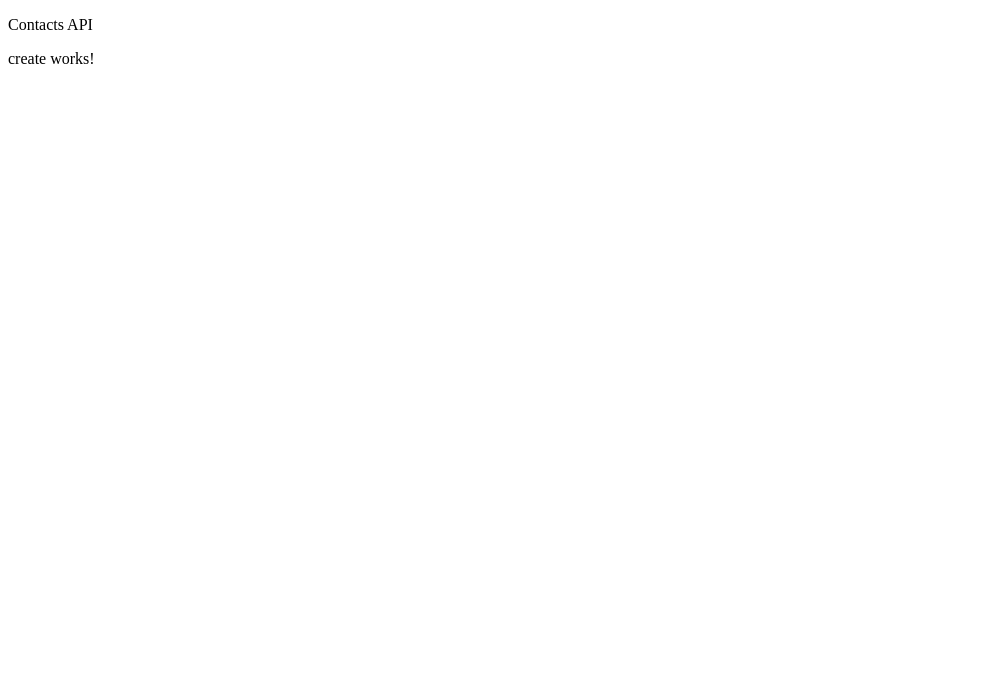
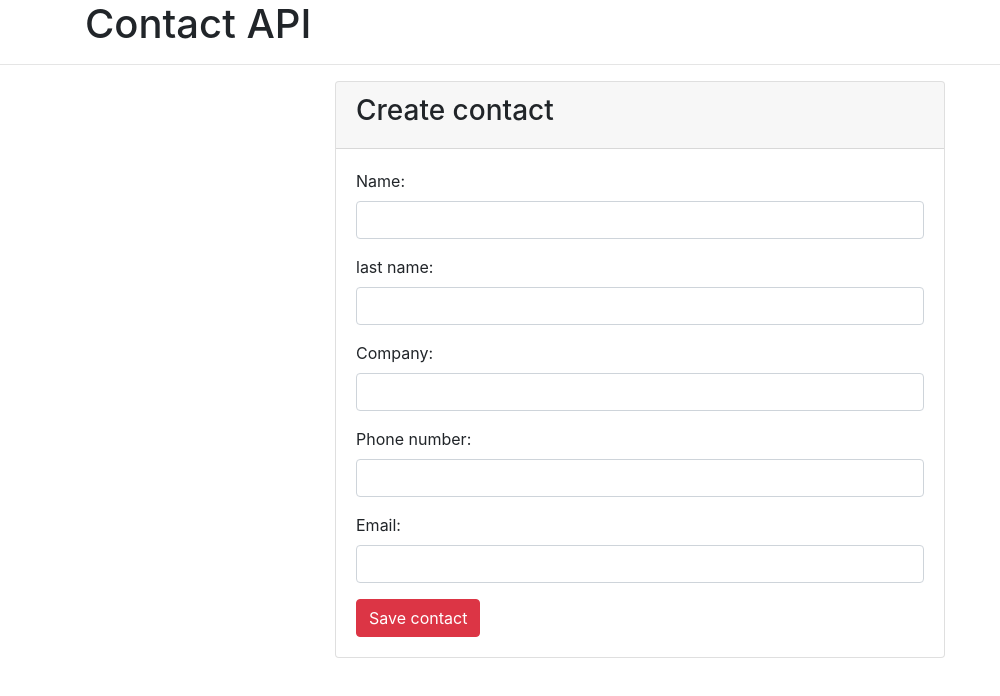
Before and after one commit to Ivan12273/contact-api-front, an Angular app: page /create in a window 1280 px wide. Shown: the top 696 px of the page, without its empty margins (0-1000 px from the left). Built offline with nearby package versions, Linux system fonts and the light colour scheme.

Commit message:
Read and create functions added

```diff
--- a/src/app/app.component.html
+++ b/src/app/app.component.html
@@ -1,2 +1,6 @@
-<p>Contacts API</p>
+<div class="container">
+    <h1>Contact API</h1>
+</div>
+<hr>
+
 <router-outlet></router-outlet>
--- a/src/app/app.module.ts
+++ b/src/app/app.module.ts
@@ -1,6 +1,7 @@
 import { BrowserModule } from '@angular/platform-browser';
 import { NgModule } from '@angular/core';
 import { HttpClientModule } from '@angular/common/http';
+import { FormsModule } from '@angular/forms';
 
 import { AppRoutingModule } from './app-routing.module';
 import { AppComponent } from './app.component';
@@ -18,7 +19,8 @@ import { ErrorComponent } from './components/error/error.component';
   imports: [
     BrowserModule,
     AppRoutingModule,
-    HttpClientModule
+    HttpClientModule,
+    FormsModule
   ],
   providers: [],
   bootstrap: [AppComponent]
--- a/src/app/components/create/create.component.html
+++ b/src/app/components/create/create.component.html
@@ -1 +1,32 @@
-<p>create works!</p>
+<div class="container col-md-6">
+    <div class="card">
+            <div class="card-header">
+                <h3>Create contact</h3>
+            </div>
+        <div class="card-body" *ngIf="user">
+            <form #userForm="ngForm" (ngSubmit)="onSubmit(userForm)">
+                <div class="form-group">
+                    <label for="name">Name:</label>
+                    <input type="text" name="name" #name="ngModel" [(ngModel)]="user.name" class="form-control" required>
+                </div>
+                <div class="form-group">
+                    <label for="lastname">last name:</label>
+                    <input type="text" name="lastname" #lastName="ngModel" [(ngModel)]="user.lastName" class="form-control" required>
+                </div>
+                <div class="form-group">
+                    <label for="company">Company:</label>
+                    <input type="text" name="company" #company="ngModel" [(ngModel)]="user.company" class="form-control">
+                </div>
+                <div class="form-group">
+                    <label for="phoneNumber">Phone number:</label>
+                    <input type="text" name="phoneNumber" #phoneNumber="ngModel" [(ngModel)]="user.phoneNumber" class="form-control">
+                </div>
+                <div class="form-group">
+                    <label for="email">Email:</label>
+                    <input type="text" name="email" #email="ngModel" [(ngModel)]="user.email" class="form-control" required>
+                </div>
+                <button type="submit" class="btn btn-danger">Save contact</button>
+            </form>
+        </div>
+    </div>
+</div>
--- a/src/app/components/create/create.component.ts
+++ b/src/app/components/create/create.component.ts
@@ -1,15 +1,47 @@
 import { Component, OnInit } from '@angular/core';
+import { User } from 'src/app/models/user.model';
+import { UserService } from 'src/app/services/user.service';
+import { Global } from 'src/app/services/global';
+import { Router } from '@angular/router';
 
 @Component({
   selector: 'app-create',
   templateUrl: './create.component.html',
-  styleUrls: ['./create.component.css']
+  styleUrls: ['./create.component.css'],
+  providers: [UserService]
 })
 export class CreateComponent implements OnInit {
+  public user: User;
+  public url: string;
 
-  constructor() { }
+  constructor(
+    private _userService: UserService,
+    private _router: Router
+  ) {
+    this.url = Global.url;
+    this.user = new User('', '', '', '', '', '');
+  }
 
   ngOnInit(): void {
   }
 
+  onSubmit(form: any) {
+    console.log(this.user);
+    this._userService.saveUser(this.user).subscribe(
+      response => {
+        if (response.user) {
+          this._router.navigate(['users']);
+          /* Para mensajes de "Usuario creado" */
+          //this.save_user = response.user;
+          //this.status = 'success';
+        } else {
+          //this.status = 'failed';
+        }
+      },
+      error => {
+        console.log(<any>error);
+      }
+    );
+  }
+
 }
--- a/src/app/components/users/users.component.css
+++ b/src/app/components/users/users.component.css
@@ -0,0 +1,3 @@
+.left-space {
+    margin-left: 10px;
+}
--- a/src/app/components/users/users.component.html
+++ b/src/app/components/users/users.component.html
@@ -1,3 +1,41 @@
-<div *ngFor="let user of users">
-    <p>{{ user.name }}</p>
+<router-outlet></router-outlet>
+<div class="container">
+    <button class="btn btn-info" (click)="createNewContact()">Create new contact</button>
 </div>
+<br>
+<div class="container">
+    <div class="card">
+        <div class="card-header">
+            <h3>Contacs</h3>
+        </div>
+        <div class="card-body">
+            <table class="table table-hover">
+                <thead>
+                    <tr class="text-center">
+                        <th>ID</th>
+                        <th>Name</th>
+                        <th>Last name</th>
+                        <th>Company</th>
+                        <th>Phone number</th>
+                        <th>email</th>
+                        <th>Options</th>
+                    </tr>
+                </thead>
+                <tbody>
+                    <tr *ngFor="let user of users" class="text-center">
+                        <td>{{ user.id }}</td>
+                        <td>{{ user.name }}</td>
+                        <td>{{ user.lastName }}</td>
+                        <td>{{ user.company }}</td>
+                        <td>{{ user.phoneNumber }}</td>
+                        <td>{{ user.email }}</td>
+                        <td>
+                            <button class="btn btn-warning">Edit</button>
+                            <button class="btn btn-danger left-space">Delete</button>
+                        </td>
+                    </tr>
+                </tbody>
+            </table>
+        </div>
+    </div>
+</div>
--- a/src/app/components/users/users.component.ts
+++ b/src/app/components/users/users.component.ts
@@ -2,6 +2,7 @@ import { Component, OnInit } from '@angular/core';
 import { User } from 'src/app/models/user.model';
 import { UserService } from 'src/app/services/user.service';
 import { Global } from 'src/app/services/global';
+import { Router } from '@angular/router';
 
 @Component({
   selector: 'app-users',
@@ -14,7 +15,8 @@ export class UsersComponent implements OnInit {
   public url: string;
 
   constructor(
-    private _userService: UserService
+    private _userService: UserService,
+    private _router: Router
   ) {
     this.url = Global.url;
   }
@@ -36,4 +38,8 @@ export class UsersComponent implements OnInit {
     );
   }
 
+  createNewContact(): void {
+    this._router.navigate(["create"]);
+  }
+
 }
--- a/src/app/services/user.service.ts
+++ b/src/app/services/user.service.ts
@@ -15,6 +15,12 @@ export class UserService {
         this.url = Global.url;
     }
 
+    saveUser(user: User): Observable<any> {
+        let params = JSON.stringify(user);
+        let headers = new HttpHeaders().set('Content-Type', 'application/json');
+        return this._http.post(this.url + 'user', params, {headers: headers});
+    }
+
     getUsers(): Observable<any> {
         let headers = new HttpHeaders().set('Content-Type', 'application/json');
         return this._http.get(this.url + 'user', {headers: headers});
--- a/src/index.html
+++ b/src/index.html
@@ -6,6 +6,7 @@
   <base href="/">
   <meta name="viewport" content="width=device-width, initial-scale=1">
   <link rel="icon" type="image/x-icon" href="favicon.ico">
+  <link rel="stylesheet" href="https://stackpath.bootstrapcdn.com/bootstrap/4.3.1/css/bootstrap.min.css" integrity="sha384-ggOyR0iXCbMQv3Xipma34MD+dH/1fQ784/j6cY/iJTQUOhcWr7x9JvoRxT2MZw1T" crossorigin="anonymous">
 </head>
 <body>
   <app-root></app-root>
```
